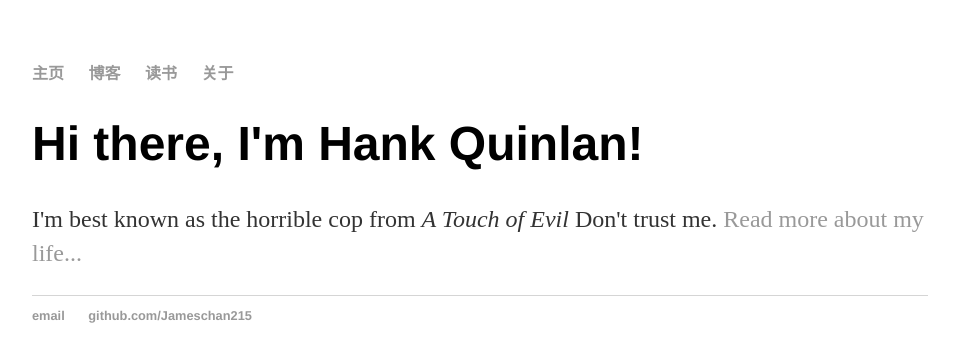
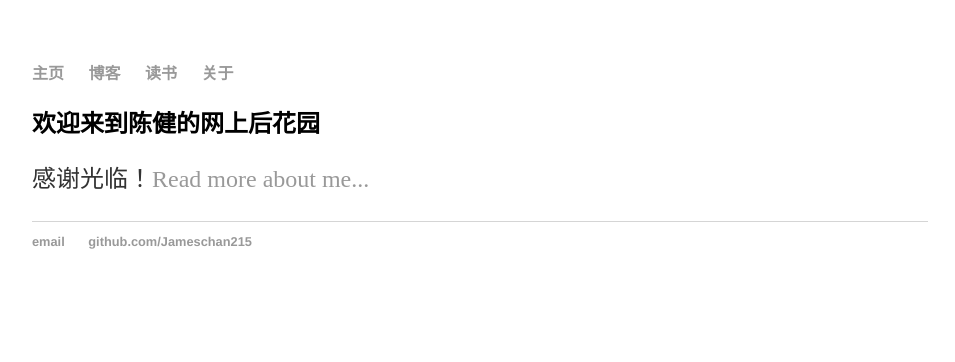
Before and after one commit to Jameschan215/test, a Jekyll site: the page built from index.html, in a window 1280 px wide. Shown: the top 362 px of the page, without its empty margins (160-1115 px from the left). Built offline with Jekyll 4.4.1, drawn with Linux system fonts in a browser that asks for light colours.

Commit message:
Update index.html

```diff
--- a/index.html
+++ b/index.html
@@ -3,7 +3,7 @@ layout: default
 title: Hank Quinlan, Horrible Cop
 ---
 <div class="blurb">
-	<h1>Hi there, I'm Hank Quinlan!</h1>
-	<p>I'm best known as the horrible cop from <em>A Touch of Evil</em> Don't trust me. <a href="/about">Read more about my life...</a></p>
+	<h2>欢迎来到陈健的网上后花园</h2>
+	<p>感谢光临！<a href="/about">Read more about me...</a></p>
 </div>
 <!-- /.blurb -->
```
